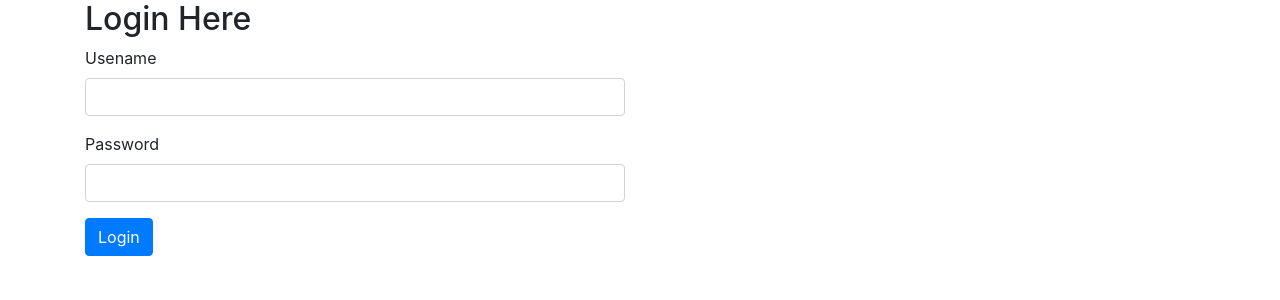
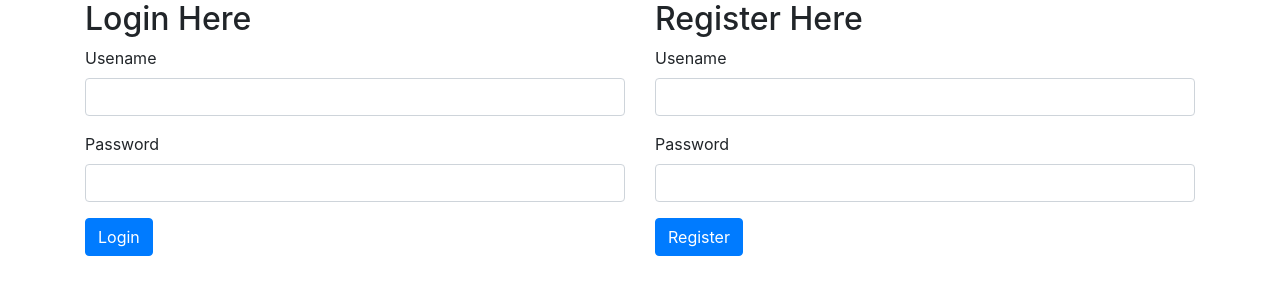
Before and after one commit to adobrulya/php-logining, a PHP site: page /login.php in a window 1280 px wide. Shown: the top 300 px of the page. Run offline with PHP 8.4, Linux system fonts and the light colour scheme.

Commit message:
Добавил файл стилей

```diff
--- a/login.php
+++ b/login.php
@@ -6,10 +6,13 @@
           content="width=device-width, user-scalable=no, initial-scale=1.0, maximum-scale=1.0, minimum-scale=1.0">
     <meta http-equiv="X-UA-Compatible" content="ie=edge">
     <title>User Login and Registration</title>
+    <link rel="stylesheet" type="text/css" href="style.css">
     <link rel="stylesheet" type="text/css" href="https://stackpath.bootstrapcdn.com/bootstrap/4.5.2/css/bootstrap.min.css">
 </head>
 <body>
 <div class="container">
+    <div class="login-box">
+
         <div class="row">
             <div class="col-md-6">
                 <h2>Login Here</h2>
@@ -26,6 +29,20 @@
                 </form>
             </div>
 
+            <div class="col-md-6">
+                <h2>Register Here</h2>
+                <form action="registration.php" method="post">
+                    <div class="form-group">
+                        <label>Usename</label>
+                        <input type="text" name="user" class="form-control" required>
+                    </div>
+                    <div class="form-group">
+                        <label>Password</label>
+                        <input type="password" name="password" class="form-control" required>
+                    </div>
+                    <button type="submit" class="btn btn-primary">Register</button>
+                </form>
+            </div>
 
         </div>
     </div>
```
Also changed, not shown: style.css (added). Lines whose indentation alone changed are shown as unchanged.
